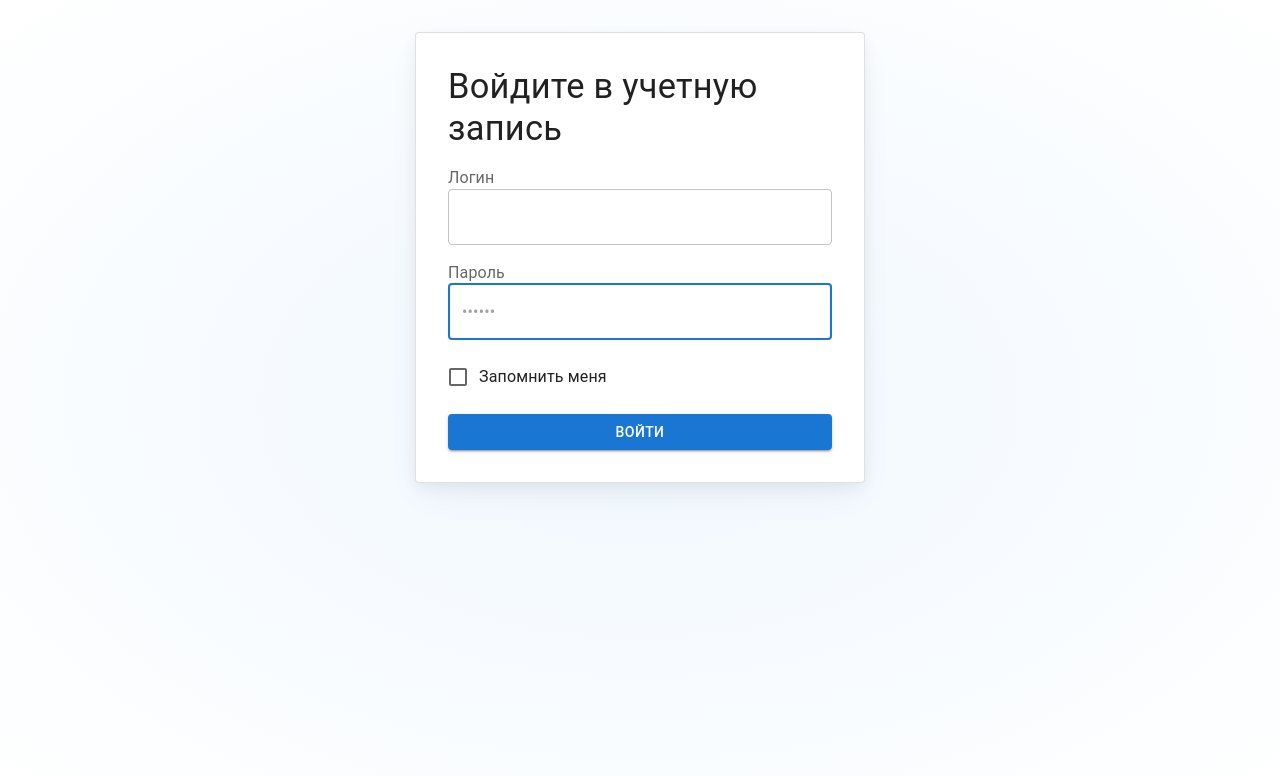
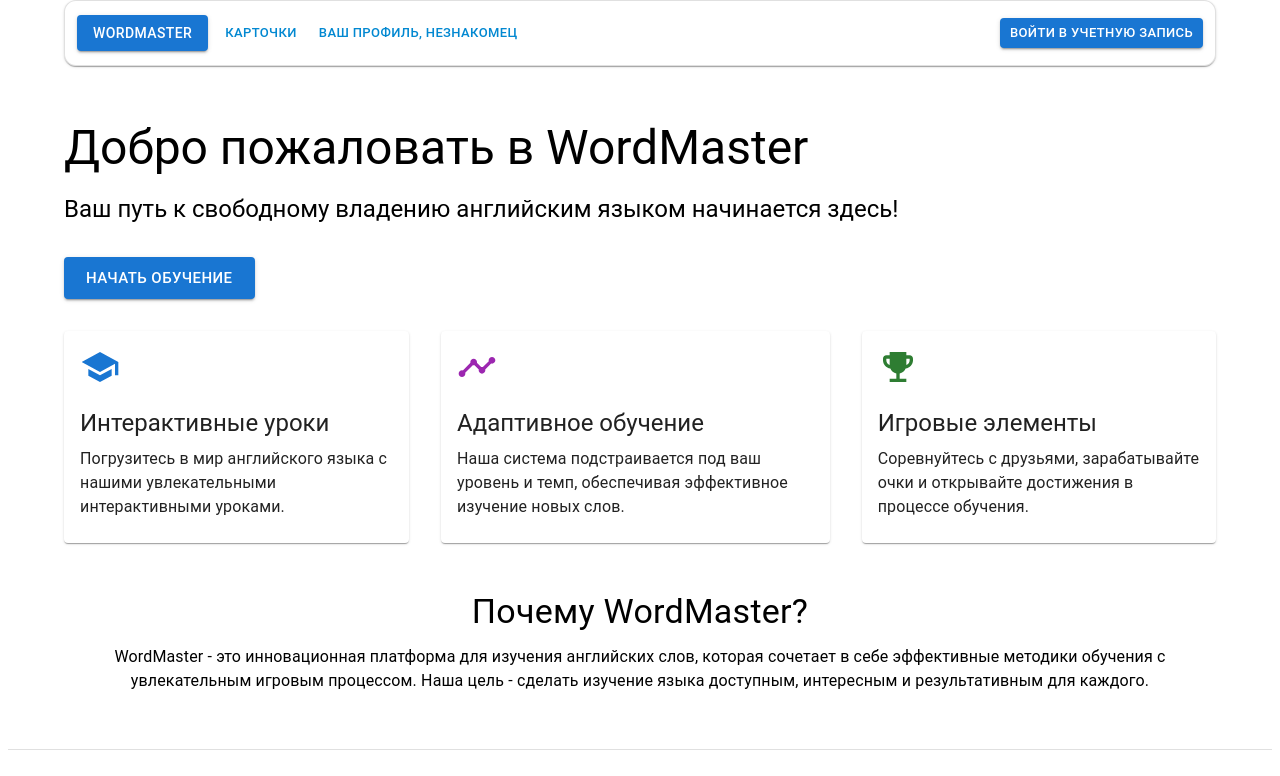
Before and after one commit to IvanOrlovsky/spa-astral, a React (Create React App) app: page / in a window 1280 px wide. Before the commit this address led to /login. Shown: the top 776 px of the page. Built offline with nearby package versions, Linux system fonts and the light colour scheme.

Commit message:
Поменял логику защищенных маршрутов, теперь как по тз всё

```diff
--- a/src/App.tsx
+++ b/src/App.tsx
@@ -33,28 +33,8 @@ const App = () => {
 						</ProtectedRoute>
 					}
 				/>
-				<Route
-					path="/"
-					element={
-						<ProtectedRoute
-							redirectTo="/login"
-							isProtected={isLoggedIn}
-						>
-							<Home />
-						</ProtectedRoute>
-					}
-				/>
-				<Route
-					path="/cards"
-					element={
-						<ProtectedRoute
-							redirectTo="/login"
-							isProtected={isLoggedIn}
-						>
-							<Cards />
-						</ProtectedRoute>
-					}
-				/>
+				<Route path="/" element={<Home />} />
+				<Route path="/cards" element={<Cards />} />
 				<Route
 					path="/profile"
 					element={
--- a/src/components/Header.tsx
+++ b/src/components/Header.tsx
@@ -13,8 +13,10 @@ import MenuIcon from "@mui/icons-material/Menu";
 import CloseRoundedIcon from "@mui/icons-material/CloseRounded";
 
 import { NavLink } from "react-router-dom";
-import { useAppDispatch } from "../hooks/hooks";
+import { useAppDispatch, useAppSelector } from "../hooks/hooks";
 import { logout } from "../store/actions/auth";
+import { useNavigate } from "react-router-dom";
+import { Actions } from "../store/actions/types";
 
 interface HeaderProps {
 	logoText: string;
@@ -44,8 +46,16 @@ export default function Header({ logoText, username }: HeaderProps) {
 
 	const dispatch = useAppDispatch();
 
+	const isLoggedIn = useAppSelector((state) => state.auth.isLoggedIn);
+
 	const handleLogout = () => {
 		dispatch(logout());
+	};
+
+	const navigate = useNavigate();
+
+	const handleLogin = () => {
+		navigate("/login");
 	};
 
 	return (
@@ -97,7 +107,7 @@ export default function Header({ logoText, username }: HeaderProps) {
 								color="info"
 								size="small"
 							>
-								Ваш профиль, {username}
+								Ваш профиль, {username || "Незнакомец"}
 							</Button>
 						</Box>
 					</Box>
@@ -108,6 +118,7 @@ export default function Header({ logoText, username }: HeaderProps) {
 							alignItems: "center",
 						}}
 					>
+						{isLoggedIn ? (
 							<Button
 								color="primary"
 								variant="contained"
@@ -116,6 +127,16 @@ export default function Header({ logoText, username }: HeaderProps) {
 							>
 								Выйти
 							</Button>
+						) : (
+							<Button
+								color="primary"
+								variant="contained"
+								size="small"
+								onClick={handleLogin}
+							>
+								Войти в учетную запись
+							</Button>
+						)}
 					</Box>
 					<Box sx={{ display: { sm: "flex", md: "none" } }}>
 						<IconButton
@@ -154,13 +175,25 @@ export default function Header({ logoText, username }: HeaderProps) {
 									Профиль
 								</MenuItem>
 								<MenuItem>
+									{isLoggedIn ? (
 										<Button
 											color="primary"
 											variant="contained"
 											fullWidth
+											onClick={handleLogout}
 										>
 											Выйти
 										</Button>
+									) : (
+										<Button
+											color="primary"
+											variant="contained"
+											fullWidth
+											onClick={handleLogout}
+										>
+											Войти в учетную запись
+										</Button>
+									)}
 								</MenuItem>
 							</Box>
 						</Drawer>
--- a/src/components/WordCard.tsx
+++ b/src/components/WordCard.tsx
@@ -2,6 +2,8 @@ import React, { useEffect, useState } from "react";
 import Typography from "@mui/material/Typography";
 import Button from "@mui/material/Button";
 import { getRandomInt } from "../helpers/utils";
+import { useAppDispatch, useAppSelector } from "../hooks/hooks";
+import { Actions } from "../store/actions/types";
 
 const MotivationalPhrases = {
 	WORD_OF_THE_DAY: "Word of the Day",
@@ -42,6 +44,9 @@ export default function WordCard({
 	const [isFlipped, setIsFlipped] = useState(false);
 	const [motivationPhrase, setMotivationPhrase] = useState("");
 
+	const dispatch = useAppDispatch();
+	const isLoggedIn = useAppSelector((state) => state.auth.isLoggedIn);
+
 	useEffect(() => {
 		setMotivationPhrase(
 			Object.values(MotivationalPhrases)[
@@ -51,6 +56,16 @@ export default function WordCard({
 	}, []);
 
 	const handleFlip = () => {
+		if (!isLoggedIn) {
+			dispatch({
+				type: Actions.OPEN_ALERT,
+				payload: {
+					message:
+						"Посмотреть перевод можно только авторизированным пользователям!",
+				},
+			});
+			return;
+		}
 		setIsFlipped(!isFlipped);
 	};
 
--- a/src/pages/Login.tsx
+++ b/src/pages/Login.tsx
@@ -14,6 +14,7 @@ import { styled } from "@mui/material/styles";
 
 import { login } from "../store/actions/auth";
 import { useAppDispatch } from "../hooks/hooks";
+import { NavLink } from "react-router-dom";
 
 const Card = styled(MuiCard)(({ theme }) => ({
 	display: "flex",
@@ -140,6 +141,16 @@ export default function Login() {
 						<Button type="submit" fullWidth variant="contained">
 							Войти
 						</Button>
+						<Button
+							type="button"
+							component={NavLink}
+							to="/"
+							variant="outlined"
+							color="primary"
+							size="medium"
+						>
+							Вернуться на главную страницу
+						</Button>
 					</Box>
 				</Card>
 			</SignInContainer>
```
Lines whose indentation alone changed are shown as unchanged.
